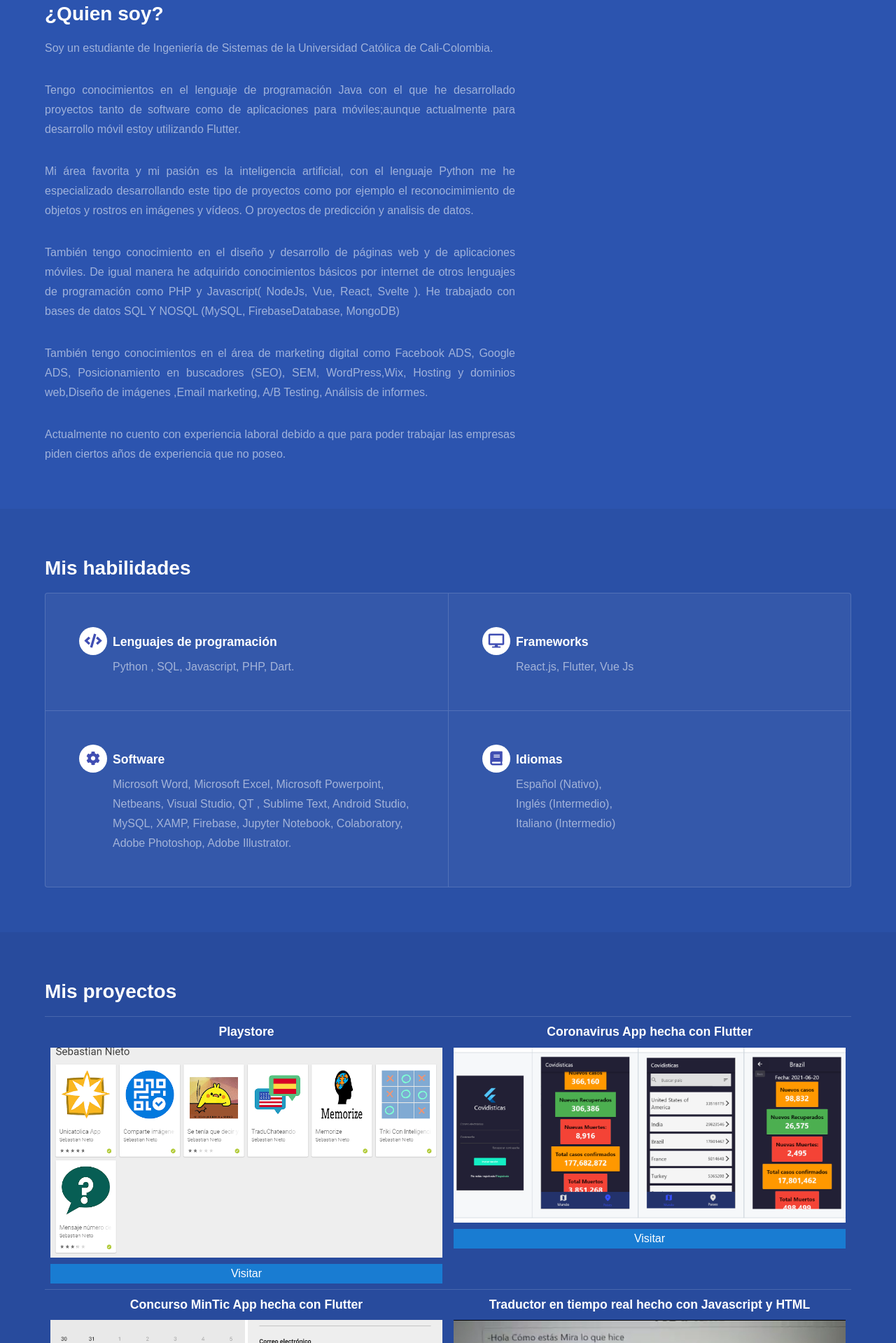
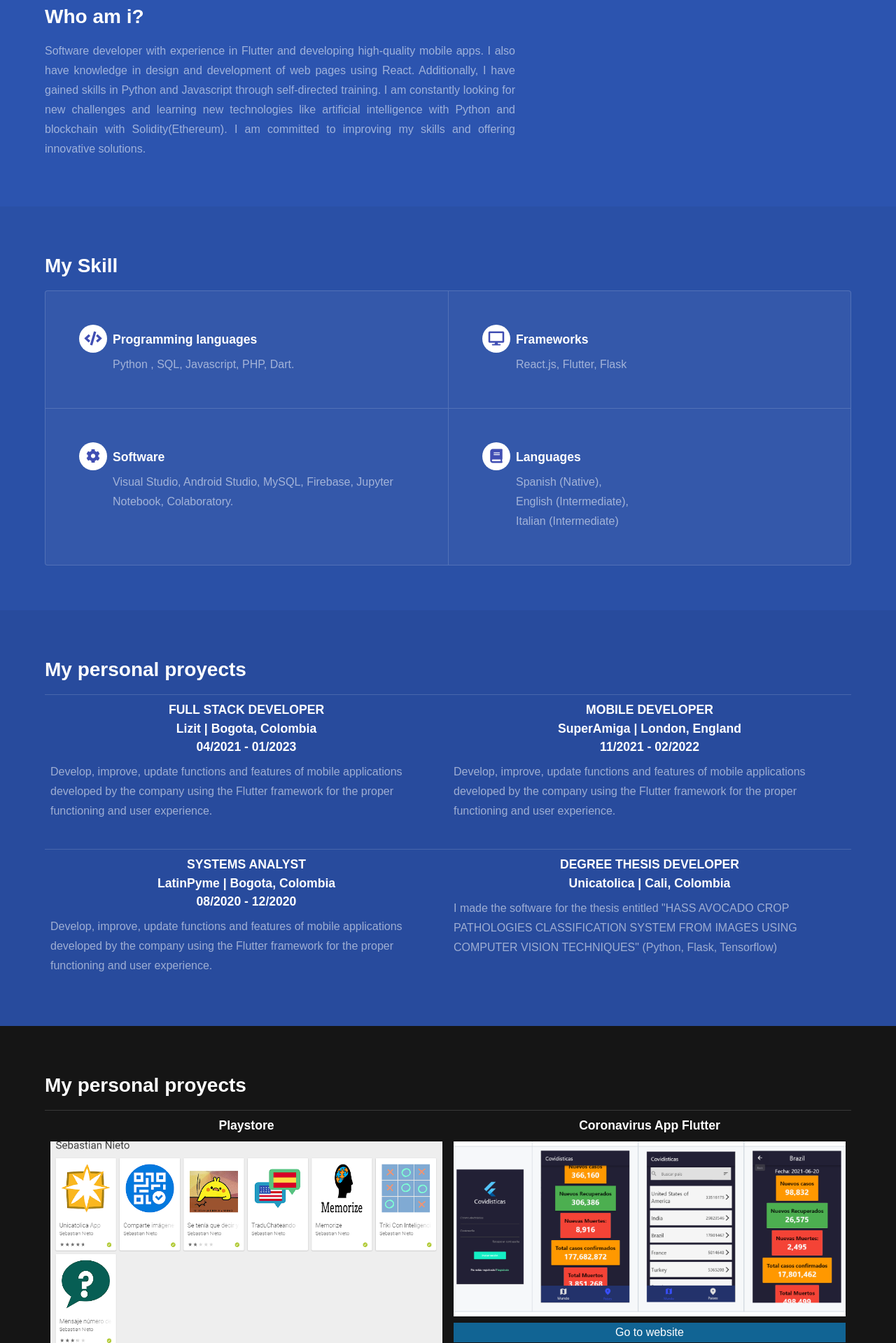
Before and after one commit to snrnieto/portfolio, a plain HTML site: page index.html in a window 1280 px wide. Shown: the part 881-2800 px from the top of the page at 70% size. Drawn offline with Linux system fonts and the light colour scheme.

Commit message:
UPDATE personal projects

```diff
--- a/index.html
+++ b/index.html
@@ -20,11 +20,12 @@
 				<div class="inner">
 					<nav>
 						<ul>
-							<li><a href="#intro">Bienvenido</a></li>
-							<li><a href="#one">Sobre mi</a></li>
-							<li><a href="#two">Habilidades</a></li>
-							<li><a href="#three">Proyectos</a></li>
-							<li><a href="#four">Contacto</a></li>
+							<li><a href="#intro">Welcome</a></li>
+							<li><a href="#one">About me</a></li>
+							<li><a href="#two">Skills</a></li>
+							<li><a href="#three">Experience</a></li>
+							<li><a href="#four">Projects</a></li>
+							<li><a href="#five">Contact</a></li>
 						</ul>
 					</nav>
 				</div>
@@ -37,7 +38,7 @@
 					<section id="intro" class="wrapper style1 fullscreen fade-up">
 						<div class="inner">
 							<h1>Sebastian Nieto Ramirez</h1>
-							<p> Desarrollador de aplicaciones móviles, web, software e inteligencia artificial</p>
+							<p> Software Developer, Flutter | React | Blockchain | Artificial Intelligence</p>
 						</div>
 					</section>
 
@@ -46,16 +47,8 @@
 						<section>
 							<div class="content">
 								<div class="inner" style="text-align: justify;">
-									<h2>¿Quien soy?</h2>
-									<p>Soy un estudiante de Ingeniería de Sistemas de la Universidad Católica de Cali-Colombia.</p>
-									<p>Tengo conocimientos en el lenguaje de programación Java con el que he desarrollado proyectos tanto de software como de aplicaciones para móviles;aunque actualmente para desarrollo móvil estoy utilizando Flutter.</p>
-									<p>Mi área favorita y mi pasión es la inteligencia artificial, con el lenguaje Python me he especializado desarrollando este tipo de proyectos como por ejemplo el reconocimimiento de objetos y rostros en imágenes y vídeos. O proyectos de predicción y analisis de datos.</p>
-									<p>También tengo conocimiento en el diseño y desarrollo de páginas web y de aplicaciones móviles. De igual manera he adquirido conocimientos básicos por internet de otros lenguajes de programación como PHP y Javascript( NodeJs, Vue, React, Svelte ). He trabajado con bases de datos SQL Y NOSQL (MySQL, FirebaseDatabase, MongoDB)</p>
-									<p>También tengo conocimientos en el área de marketing digital como Facebook ADS,
-										Google ADS, Posicionamiento en buscadores (SEO), SEM, WordPress,Wix, Hosting y
-										dominios web,Diseño de imágenes ,Email marketing, A/B Testing, Análisis de
-										informes.</p>
-                                    <p>Actualmente no cuento con experiencia laboral debido a que para poder trabajar las empresas piden ciertos años de experiencia que no poseo.</p>
+									<h2>Who am i?</h2>
+									<p>Software developer with experience in Flutter and developing high-quality mobile apps. I also have knowledge in design and development of web pages using React. Additionally, I have gained skills in Python and Javascript through self-directed training. I am constantly looking for new challenges and learning new technologies like artificial intelligence with Python and blockchain with Solidity(Ethereum). I am committed to improving my skills and offering innovative solutions.</p>
 								</div>
 							</div>
 						</section>
@@ -63,103 +56,132 @@
 				<!-- Two -->
 					<section id="two" class="wrapper style3 fade-up">
 						<div class="inner">
-							<h2>Mis habilidades</h2>
+							<h2>My Skill</h2>
 							<div class="features">
 								<section>
 									<span class="icon solid major fa-code"></span>
-									<h3>Lenguajes de programación</h3>
+									<h3>Programming languages</h3>
 									<p>Python , SQL, Javascript, PHP, Dart.</p>
 								</section>
 								<section>
 									<span class="icon solid major fa-desktop"></span>
 									<h3>Frameworks</h3>
-									<p>React.js, Flutter, Vue Js</p>
+									<p>React.js, Flutter, Flask</p>
 								</section>
 								<section>
 									<span class="icon solid major fa-cog"></span>
 									<h3>Software</h3>
-									<p>Microsoft Word, Microsoft Excel, Microsoft Powerpoint, Netbeans, Visual Studio, QT , Sublime Text, Android Studio, MySQL, XAMP, Firebase, Jupyter Notebook, Colaboratory, Adobe Photoshop, Adobe Illustrator.
-										</p>
+									<p>Visual Studio, Android Studio, MySQL, Firebase, Jupyter Notebook, Colaboratory.</p>
 								</section>
 								<section>
 									<span class="icon solid major fa-book"></span>
-									<h3>Idiomas</h3>
-									<p>Español (Nativo),<br>Inglés (Intermedio),<br>Italiano (Intermedio)</p>
+									<h3>Languages</h3>
+									<p>Spanish (Native),<br>English (Intermediate),<br>Italian (Intermediate)</p>
 								</section>
 							</div>
 						</div>
 					</section>
-
-				<!-- Three -->
+									<!-- Three -->
 				<section id="three" class="wrapper style1 fade-up">
 					<div class="inner">
-						<h2>Mis proyectos</h2>
+						<h2>My personal proyects</h2>
+						<div class="proyectos">
+							<section>
+								<h3>FULL STACK DEVELOPER <br> Lizit | Bogota, Colombia <br> 04/2021 - 01/2023</h3>
+								<p>Develop, improve, update functions and features of mobile applications developed by the
+									company using the Flutter framework for the proper functioning and user experience.</p>
+							</section>
+							<section>
+								<h3>MOBILE DEVELOPER <br> SuperAmiga | London, England <br> 11/2021 - 02/2022</h3>
+								<p>Develop, improve, update functions and features of mobile applications developed by the
+									company using the Flutter framework for the proper functioning and user experience.</p>
+							</section>
+							<section>
+								<h3>SYSTEMS ANALYST <br> LatinPyme | Bogota, Colombia <br> 08/2020 - 12/2020</h3>
+								<p>Develop, improve, update functions and features of mobile applications developed by the
+									company using the Flutter framework for the proper functioning and user experience.</p>
+							</section>
+							<section>
+								<h3>DEGREE THESIS DEVELOPER <br> Unicatolica | Cali, Colombia </h3>
+								<p>I made the software for the thesis entitled "HASS AVOCADO CROP PATHOLOGIES CLASSIFICATION
+									SYSTEM FROM IMAGES USING COMPUTER VISION TECHNIQUES" (Python,
+									Flask, Tensorflow)</p>
+							</section>
+
+						</div>
+					</div>
+				</section>
+
+				<!-- Four -->
+				<section id="four" class="wrapper style1 fade-up">
+					<div class="inner">
+						<h2>My personal proyects</h2>
 						<div class="proyectos">
 							<section>
 								<h3>Playstore</h3>
 								<img src="./images/apps-playstore.PNG" alt="playstore">
-								<a href="https://play.google.com/store/apps/developer?id=Sebastian+Nieto" target="_blank">Visitar</a>
+								<a href="https://play.google.com/store/apps/developer?id=Sebastian+Nieto" target="_blank">Go to website</a>
 							</section>
 							<section>
-								<h3>Coronavirus App hecha con Flutter</h3>
+								<h3>Coronavirus App Flutter</h3>
 								<img src="./images/covidapp.png" alt="coronavirus-flutter">
-								<a href="https://github.com/snrnieto/Coronavirus_Flutter" target="_blank">Visitar</a>
+								<a href="https://github.com/snrnieto/Coronavirus_Flutter" target="_blank">Go to website</a>
 							</section>
                             <section>
-								<h3>Concurso MinTic App hecha con Flutter</h3>
+								<h3>Contest Goverment MinTic App  Flutter</h3>
 								<img src="./images/descubrecaliapp.png" alt="coronavirus-flutter">
-								<a href="https://github.com/snrnieto/descubrecali" target="_blank">Visitar</a>
+								<a href="https://github.com/snrnieto/descubrecali" target="_blank">Go to website</a>
 							</section>
 							<section>
-								<h3>Traductor en tiempo real hecho con Javascript y HTML</h3>
+								<h3>Real Time Translator Javascript y HTML</h3>
 								<img src="./images/traductor-realtime.png" alt="traductor-realtime">
-								<a href="https://drive.google.com/file/d/1WYsEybOcuWJKiarIVZU5uIGHd5vYaq7c/view?usp=drivesdk" target="_blank">Visitar</a>
+								<a href="https://drive.google.com/file/d/1WYsEybOcuWJKiarIVZU5uIGHd5vYaq7c/view?usp=drivesdk" target="_blank">Go to website</a>
 							</section>
 							<section>
-								<h3>Mapa Web hecho con Javascript y HTML</h3>
+								<h3>Where were you robbed? Map Javascript and  HTML</h3>
 								<img src="./images/mapa me robaron.PNG" alt="Mapa">
-								<a href="https://proyectosebastian.epizy.com/Mapa/Me_Robaron.html" target="_blank">Visitar</a>
+								<a href="https://proyectosebastian.epizy.com/Mapa/Me_Robaron.html" target="_blank">Go to website</a>
 							</section>
 							<section>
 								<h3>Flappy bird Javascript</h3>
 								<img src="./images/flappy bird.PNG" alt="flappy bird">
-								<a href="http://proyectosebastian.epizy.com/Juegos_Javascript/FlappyBird-JavaScript/" target="_blank">Visitar</a>
+								<a href="http://proyectosebastian.epizy.com/Juegos_Javascript/FlappyBird-JavaScript/" target="_blank">Go to website</a>
 							</section>
 							<section>
-								<h3>Streaming hecha con Node Js mediante Sockets</h3>
+								<h3>Streaming Node Js and Sockets</h3>
 								<img src="./images/streaming camara nodejs.jpg" alt="sreaming nodejs">
-								<a href="https://github.com/snrnieto/streaming-node" target="_blank">Visitar</a>
+								<a href="https://github.com/snrnieto/streaming-node" target="_blank">Go to website</a>
 							</section>
 							<section>
-								<h3>Sistema de inventario hecho en Vue Js PWA</h3>
+								<h3>Inventary en Vue Js PWA</h3>
 								<img src="./images/Sistema de inventario hecho en Vue Js PWA.jpg" alt="inventario vuejs">
-								<a href="https://snrnieto.github.io/Inventario" target="_blank">Visitar</a>
+								<a href="https://snrnieto.github.io/Inventario" target="_blank">Go to website</a>
 							</section>
 							<section>
-								<h3>Generador HTML Arrastrar y soltar</h3>
+								<h3>HTML Generator Drag and Drop</h3>
 								<img src="./images/generador-html.png" alt="generador-html">
-								<a href="https://github.com/snrnieto/generador-html" target="_blank">Visitar</a>
+								<a href="https://github.com/snrnieto/generador-html" target="_blank">Go to website</a>
 							</section>
 							<section>
-								<h3>Red Social hecho en PHP y MySQL</h3>
+								<h3>Social Network PHP and MySQL</h3>
 								<img src="./images/perfil-red-social.png" alt="red social php">
-								<a href="https://proyectosebastian.epizy.com/red_social" target="_blank">Visitar</a>
+								<a href="https://proyectosebastian.epizy.com/red_social" target="_blank">Go to website</a>
 							</section>
 							<section>
-								<h3>Aplicación para registrar tareas hecha con Svelte</h3>
+								<h3>TODO Svelte</h3>
 								<img src="./images/todo-svelte.jpg" alt="svelte todo">
-								<a href="https://snrnieto.github.io/Todo_Svelte/" target="_blank">Visitar</a>
+								<a href="https://snrnieto.github.io/Todo_Svelte/" target="_blank">Go to website</a>
 							</section>
 							<section>
-								<h3>Precio de gasolineras cerca</h3>
+								<h3>Gas station prices near me</h3>
 								<img src="./images/gasolineras-cerca.PNG" alt="gasolineras-cerca">
-								<a href="https://proyectosebastian.epizy.com/gasolineras" target="_blank">Visitar</a>
+								<a href="https://proyectosebastian.epizy.com/gasolineras" target="_blank">Go to website</a>
 							</section>
 						</div>
 					</div>
 				</section>
-				<!-- Four -->
-					<section id="four" class="wrapper style1 fade-up">
+				<!-- Five -->
+					<section id="five" class="wrapper style1 fade-up">
 						<div class="inner">
 							<h2>Contacto</h1>
 								<p><b>E-Mail:</b> snrnieto1999 <i>*arroba*</i> hotmail <i>*punto*</i> com</p>
```
